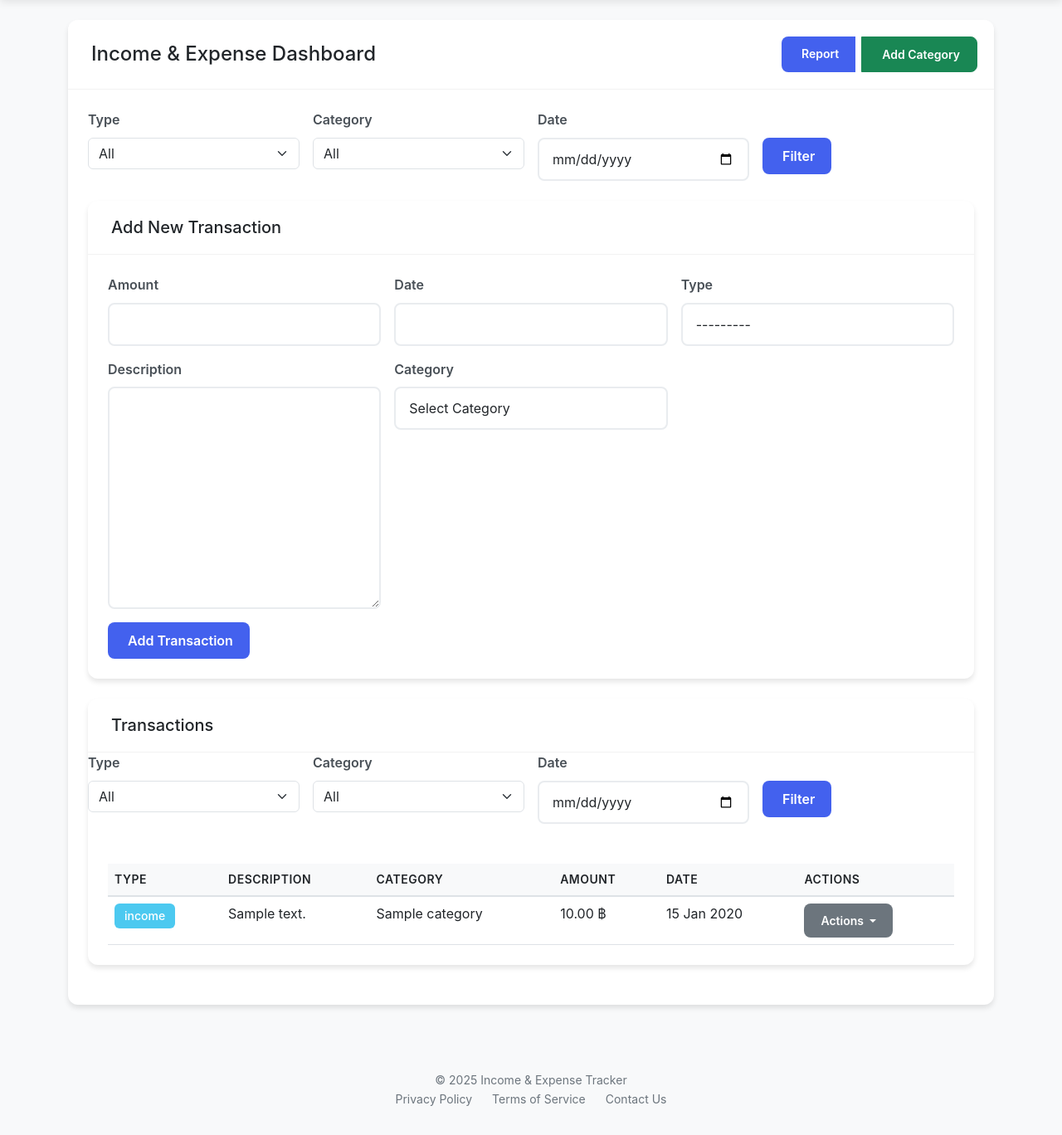
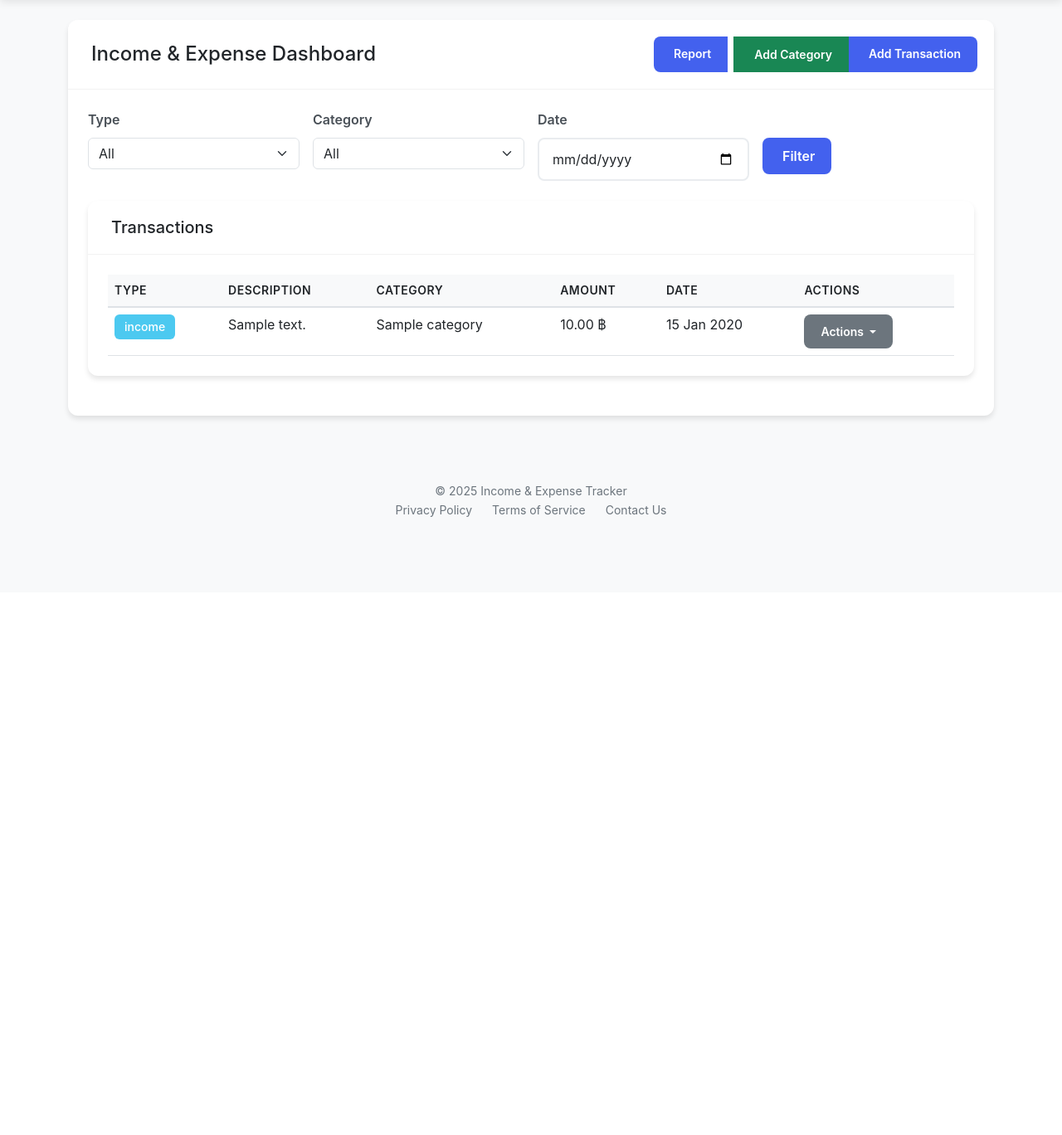
Before and after one commit to Godtasan552/EX_finance, a Django app: page /dashboard/ in a window 1280 px wide. Shown: the part 86-1454 px from the top of the page at 83% size. After the commit the page ends 709 px from the top, so only its background shows below. Run offline with Django 5.2, Linux system fonts and the light colour scheme; a user stored in the database is signed in; tables that the repository leaves empty hold one stand-in row (values such as "Sample post"); some libraries are stand-ins or nearby versions.

Commit message:
move addlist to news page

```diff
--- a/templates/dashboard.html
+++ b/templates/dashboard.html
@@ -17,6 +17,9 @@
           </a>
           <a href="{% url 'add_category' %}" class="btn btn-success btn-sm">
             <i class="fas fa-plus me-1"></i> Add Category
+          </a>
+          <a href="{% url 'add_transaction' %}" class="btn btn-primary btn-sm">
+            <i class="fas fa-plus me-1"></i> Add Transaction
           </a>
         </div>
       </div>
@@ -62,92 +65,14 @@
           <p><strong>Filter Date:</strong> {{ filter_date|default:"All" }}</p>
         </div> {% endcomment %}
 
-        <!-- Add Transaction Form -->
-        <div class="card mb-4">
-            <div class="card-header">
-                <h5 class="mb-0">
-                    <i class="fas fa-plus-circle me-2"></i>Add New Transaction
-                </h5>
-            </div>
-            <div class="card-body">
-                <form method="POST" class="row g-3">
-                    {% csrf_token %}
-                    {% if form_errors %}
-                    <div class="col-12">
-                        <div class="alert alert-danger">
-                            <ul class="mb-0">
-                                {% for field, errors in form_errors.items %}
-                                    {% for error in errors %}
-                                        <li>{{ field }}: {{ error }}</li>
-                                    {% endfor %}
-                                {% endfor %}
-                            </ul>
-                        </div>
-                    </div>
-                    {% endif %}
-                    {% for field in form %}
-                    <div class="col-md-4">
-                        <label class="form-label">{{ field.label }}</label>
-                        {{ field|add_class:"form-control" }}
-                        {% if field.help_text %}
-                        <small class="form-text text-muted">{{ field.help_text }}</small>
-                        {% endif %}
-                    </div>
-                    {% endfor %}
-                    <div class="col-12">
-                        <button type="submit" class="btn btn-primary">
-                            <i class="fas fa-save me-1"></i>Add Transaction
-                        </button>
-                    </div>
-                </form>
-            </div>
-        </div>
+
 
         <!-- Transactions List -->
         <div class="card">
           <div class="card-header">
             <h5 class="mb-0"><i class="fas fa-list me-2"></i>Transactions</h5>
           </div>
-          <div>
-            <form method="GET" class="row g-3 mb-4">
-              <!-- Filter by Type -->
-              <div class="col-md-3">
-                <label for="filter_type" class="form-label">Type</label>
-                <select id="filter_type" name="filter_type" class="form-select" aria-label="Filter by Type">
-                  <option value="">All</option>
-                  <option value="income" {% if filter_type == 'income' %}selected{% endif %}>Income</option>
-                  <option value="expense" {% if filter_type == 'expense' %}selected{% endif %}>Expense</option>
-                </select>
-              </div>
 
-              <!-- Filter by Category -->
-              <div class="col-md-3">
-                <label for="filter_category" class="form-label">Category</label>
-                <select id="filter_category" name="filter_category" class="form-select" aria-label="Filter by Category">
-                  <option value="">All</option>
-                  {% for category in categories %}
-                    <option value="{{ category.name }}" {% if filter_category == category.name %}selected{% endif %}>
-                      {{ category.name }}
-                    </option>
-                  {% endfor %}
-                </select>
-              </div>
-
-              <!-- Filter by Date -->
-              <div class="col-md-3">
-                <label for="filter_date" class="form-label">Date</label>
-                <input type="date" id="filter_date" name="filter_date" class="form-control" value="{{ filter_date|default:'' }}" aria-label="Filter by Date"/>
-              </div>
-
-              <!-- Filter Button -->
-              <div class="col-md-3">
-                <label class="form-label">&nbsp;</label>
-                <button type="submit" class="btn btn-primary d-block">
-                  <i class="fas fa-filter me-1"></i>Filter
-                </button>
-              </div>
-            </form>
-          </div>
 
           <!-- Transactions List -->
           <div class="card-body transaction-list">
--- a/transactions/urls.py
+++ b/transactions/urls.py
@@ -9,6 +9,7 @@ from transactions.views import (
     generate_report,
     transaction_delete,
     transaction_edit,
+    add_transaction,
 )
 
 urlpatterns = [
@@ -21,4 +22,5 @@ urlpatterns = [
     path("generate-report/", generate_report, name="generate_report"),
     path("transaction/delete/<int:transaction_id>/", transaction_delete, name="transaction_delete"),
     path("transaction/edit/<int:transaction_id>/", transaction_edit, name="transaction_edit"),
+    path('add_transaction/', add_transaction, name='add_transaction'),
 ]
--- a/transactions/views.py
+++ b/transactions/views.py
@@ -51,16 +51,12 @@ def user_logout(request):
 # Dashboard
 @login_required
 def dashboard(request):
-    transactions = Transaction.objects.filter(user=request.user)
+    transactions = Transaction.objects.filter(user=request.user).order_by('-date', '-id')  # เรียงจากใหม่ไปเก่า
 
     # Handle filters
     filter_type = request.GET.get('filter_type', '')
     filter_category = request.GET.get('filter_category', '')
     filter_date = request.GET.get('filter_date', '')
-
-    print(f"Filter Type: {filter_type}")
-    print(f"Filter Category: {filter_category}")
-    print(f"Filter Date: {filter_date}")
 
     if filter_type:
         transactions = transactions.filter(type=filter_type)
@@ -68,26 +64,13 @@ def dashboard(request):
         transactions = transactions.filter(category__name=filter_category)
     if filter_date:
         try:
-            date_filter = datetime.strptime(filter_date, '%Y-%m-%d').date()  # แปลงให้เป็น datetime.date
-            transactions = transactions.filter(date=date_filter)  # ใช้ date ตรง ๆ ไม่ต้องใช้ __date
+            date_filter = datetime.strptime(filter_date, '%Y-%m-%d').date()
+            transactions = transactions.filter(date=date_filter)
         except ValueError:
             pass
 
-
-    # Handle form submission
-    if request.method == 'POST':
-        form = TransactionForm(request.POST)
-        if form.is_valid():
-            transaction = form.save(commit=False)
-            transaction.user = request.user
-            transaction.save()
-            return redirect('dashboard')
-    else:
-        form = TransactionForm()
-
-    # Order transactions by date
-    transactions = transactions.order_by('-date')
     categories = Category.objects.all()
+    form = TransactionForm()
 
     context = {
         'transactions': transactions,
@@ -102,7 +85,7 @@ def dashboard(request):
         context['form_errors'] = form.errors
 
     return render(request, 'dashboard.html', context)
-# Add Category
+
 @login_required
 def add_category(request):
     if request.method == 'POST':
@@ -172,3 +155,18 @@ def delete_category(request, category_id):
 
     category.delete()
     return redirect('dashboard')
+
+
+@login_required
+def add_transaction(request):
+    if request.method == 'POST':
+        form = TransactionForm(request.POST)
+        if form.is_valid():
+            transaction = form.save(commit=False)
+            transaction.user = request.user
+            transaction.save()
+            return redirect('dashboard')
+    else:
+        form = TransactionForm()
+
+    return render(request, 'add_transaction.html', {'form': form})
```
Also changed, not shown: templates/add_transaction.html (added, +53 -0 lines).
